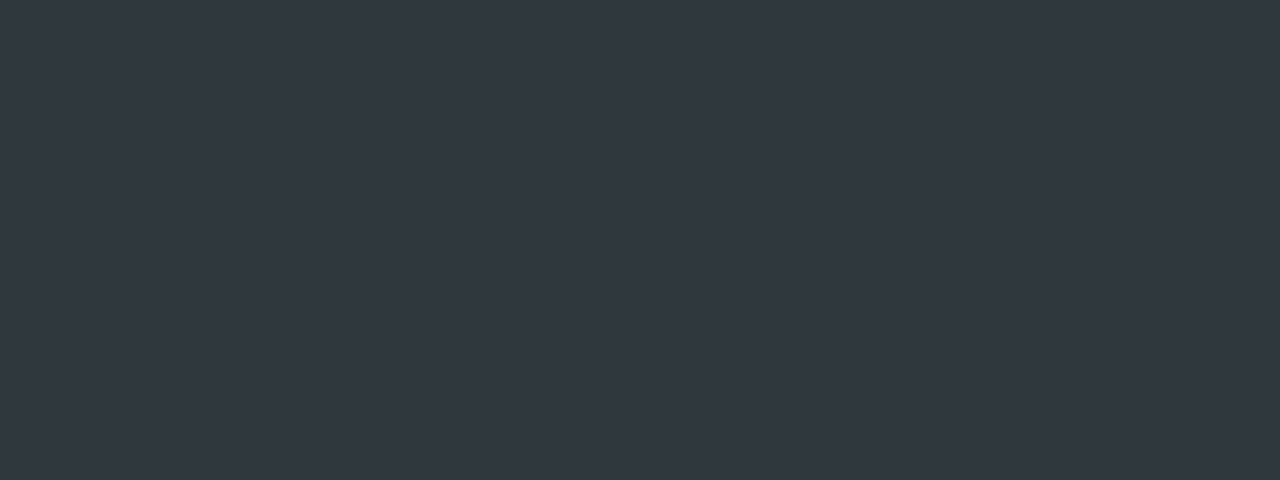
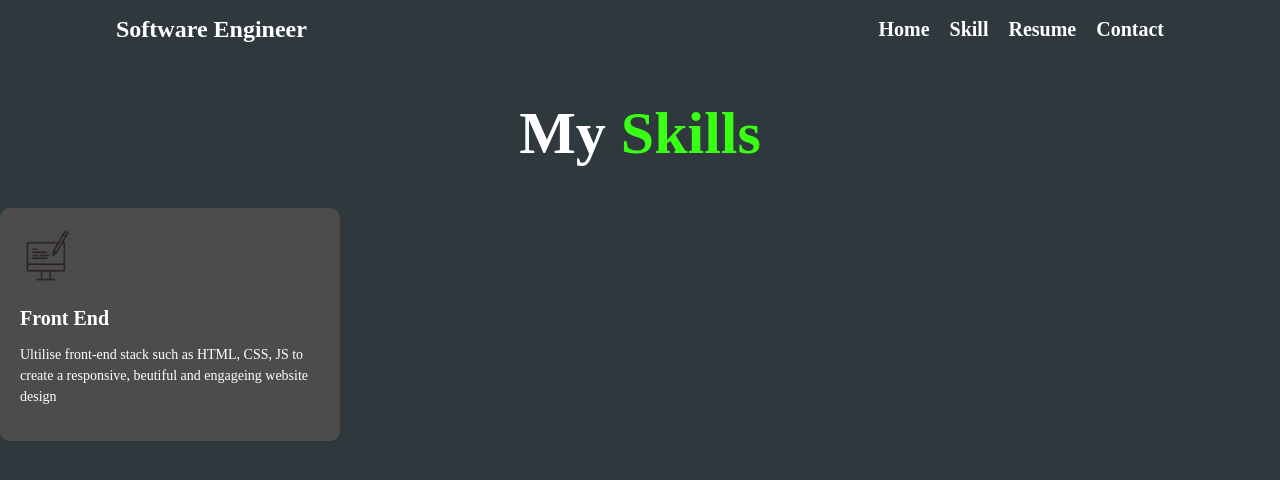
Before and after one commit to VolpalTree/My-Portfolio, a plain HTML site: page skills.html in a window 1280 px wide. Drawn offline with Linux system fonts and the light colour scheme.

Commit message:
Finished skills page, changed icon for buttons on Home

```diff
--- a/skills.css
+++ b/skills.css
@@ -0,0 +1,38 @@
+.skills-title {
+    text-align: center;
+    margin-top: 18 0px;
+}
+h1 {
+    color: #39FF14;
+    font-size: 60px;
+    font-weight: 1500;
+}
+.front-end {
+    color: white;
+    background-color: rgb(78, 75, 75);
+    padding: 20px;
+    border-radius: 10px;
+    width: 300px;
+    color: white;
+    display: flex;
+    flex-direction: column;
+    justify-content: space-between;
+    position: relative;
+    gap: 10px;
+}
+.card-icon img {
+    width: 55px;
+}
+.card-content h2 {
+    font-size: 20px;
+    margin: 10px 0;
+}
+.card-content p {
+    font-size: 14px;
+    line-height: 1.5;
+}
+
+.front-end:hover {
+    background-color: darkgrey;
+
+}
--- a/skills.html
+++ b/skills.html
@@ -3,8 +3,38 @@
     <head>
         <meta charset="UTF-8">
         <meta name="viewport" content="width=device-width, initial-scale=1.0">
-        <title>Home | Tien Do</title>
+        <title>Tien Do</title>
         <link rel="stylesheet" href="style.css">
-        <link rel="stylesheet" href="home.css">
+        <link rel="stylesheet" href="skills.css">
     </head>
+
+    <body>
+        <section class="header">
+            <a class="logo" href="#"> Software Engineer</a>
+            <nav class="nav-bar">
+                <ul>
+                    <li><a href="index.html">Home</a></li>
+                    <li><a href="#">Skill</a></li>
+                    <li><a href="#">Resume</a></li>
+                    <li><a href="#">Contact</a></li>
+                </ul>
+            </nav>
+        </section>
+
+        <div class="skills-title">
+            <h1><span style="color: white;">My</span> Skills</h1>
+        </div>
+
+        <div class="front-end">
+            <div class="card-icon">
+                <img src="images/front-end.png" alt="Symbol of front end designer">
+            </div>
+
+            <div class="card-content">
+                <h2>Front End</h2>
+                <p>Ultilise front-end stack such as HTML, CSS, JS to create a responsive, beutiful and engageing website design</p>
+            </div>
+        </div>
+
+    </body>
 </html>
```
Also changed, not shown: index.html (+3 -3 lines), home.css (deleted), home.html (deleted), images/backend.jpg (added), images/front-end.png (added), images/oop.jpg (added).
